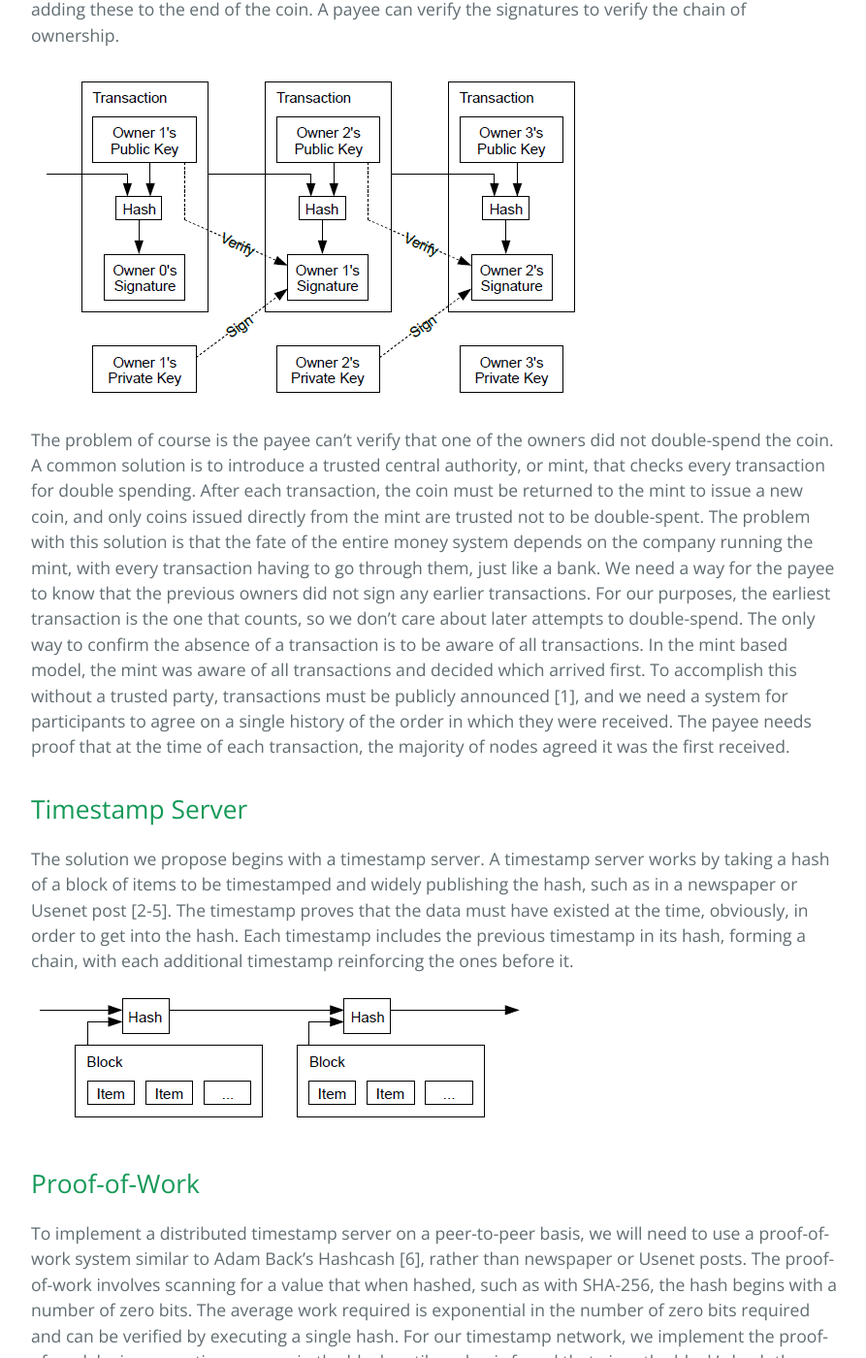
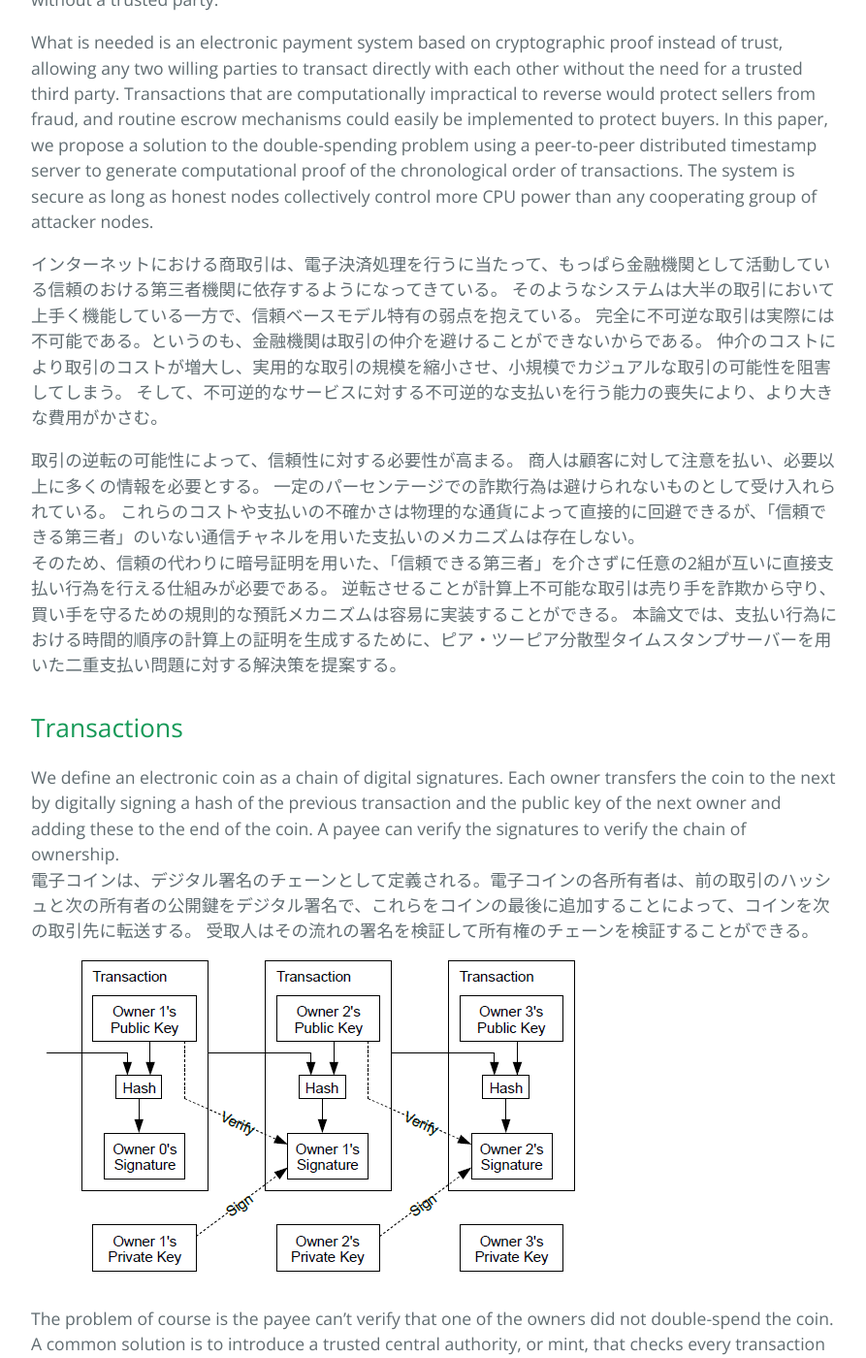
Before and after one commit to chengzhongkai/chengzhongkai.github.io, a Jekyll site: the page built from bitcoin/paper.md, in a window 1280 px wide and 1400 px high, scrolled down 1399 px. Shown: the whole window at 97% size, without its empty margins (192-1085 px from the left). Built offline with Jekyll 4.4.1, drawn with Linux system fonts in a browser that asks for light colours; nearby versions of some CDN libraries; our own code applies the rules of GitHub Pages for plain Markdown files; a script that is not in the unit is left out; some of the changed text lies outside the part shown.

Commit message:
Update paper.md

```diff
--- a/bitcoin/paper.md
+++ b/bitcoin/paper.md
@@ -1,27 +1,39 @@
 ---
 title: "Bitcoin: A Peer-to-Peer Electronic Cash System"
 ---
+English [PDF](https://bitcoin.org/bitcoin.pdf) [HTML](https://github.com/bitsblocks/bitcoin-whitepaper/blob/master/index.md)
+Japanese [PDF](http://www.kk-kernel.co.jp/qgis/HALTAK/FEBupload/nakamotosatoshi-paper.pdf) [HTML](https://github.com/nuco-Inc-public/bitcoin-paper-japanese-translation)
+Chinese [PDF](http://satoshinakamoto.me/zh-tw/bitcoin.pdf) [HTML](http://www.8btc.com/wiki/bitcoin-a-peer-to-peer-electronic-cash-system)
 
+**Abstract. 要旨**
+A purely peer-to-peer version of electronic cash would allow online payments to be sent directly from one party to another without going through a financial institution. Digital signatures provide part of the solution, but the main benefits are lost if a trusted third party is still required to prevent double-spending. We propose a solution to the double-spending problem using a peer-to-peer network. The network timestamps transactions by hashing them into an ongoing chain of hash-based proof-of-work, forming a record that cannot be changed without redoing the proof-of-work. The longest chain not only serves as proof of the sequence of events witnessed, but proof that it came from the largest pool of CPU power. As long as a majority of CPU power is controlled by nodes that are not cooperating to attack the network, they'll generate the longest chain and outpace attackers. The network itself requires minimal structure. Messages are broadcast on a best effort basis, and nodes can leave and rejoin the network at will, accepting the longest proof-of-work chain as proof of what happened while they were gone.
+純粋なP2P型の電子通貨は、金融機関を介さない直接的なオンライン決済を可能とする。デジタル署名は一つの解決策ではあるが、信頼できる第三者が二重使用を防止する必要がある場合、その主要な利点は失われる。我々はP2Pネットワークを利用した二重使用の防止を提案する。ネットワークはトランザクションを、ハッシュベースのproof of workチェーンにハッシュすることで、再度proof of workを実施することなく、変更できない形に記録する。最も長いチェーンは署名済みの一連のイベントの証明であるだけなく、最大のCPUパワーによって作られたことを証明する。半数以上がネットワーク攻撃に加担していないノードにコントロールされている限り、CPUパワーは最長チェーンを生成し、ネットワーク攻撃者に優る。ネットワークそれ自体は最小の構造を必要とする。メッセージはベストエフォートを基に配布され、ノードは自由にネットワークに自由に参加することができ、離れている間に起きたことは最小のProof of work chainが証明として受け入れられます。
 
-**Abstract.** A purely peer-to-peer version of electronic cash would allow online payments to be sent directly from one party to another without going through a financial institution. Digital signatures provide part of the solution, but the main benefits are lost if a trusted third party is still required to prevent double-spending. We propose a solution to the double-spending problem using a peer-to-peer network. The network timestamps transactions by hashing them into an ongoing chain of hash-based proof-of-work, forming a record that cannot be changed without redoing the proof-of-work. The longest chain not only serves as proof of the sequence of events witnessed, but proof that it came from the largest pool of CPU power. As long as a majority of CPU power is controlled by nodes that are not cooperating to attack the network, they'll generate the longest chain and outpace attackers. The network itself requires minimal structure. Messages are broadcast on a best effort basis, and nodes can leave and rejoin the network at will, accepting the longest proof-of-work chain as proof of what happened while they were gone.
-
-
-## Introduction
+## Introduction 導入
 
 Commerce on the Internet has come to rely almost exclusively on financial institutions serving as trusted third parties to process electronic payments. While the system works well enough for most transactions, it still suffers from the inherent weaknesses of the trust based model. Completely non-reversible transactions are not really possible, since financial institutions cannot avoid mediating disputes. The cost of mediation increases transaction costs, limiting the minimum practical transaction size and cutting off the possibility for small casual transactions, and there is a broader cost in the loss of ability to make non-reversible payments for nonreversible services. With the possibility of reversal, the need for trust spreads. Merchants must be wary of their customers, hassling them for more information than they would otherwise need. A certain percentage of fraud is accepted as unavoidable. These costs and payment uncertainties can be avoided in person by using physical currency, but no mechanism exists to make payments over a communications channel without a trusted party.
 
 What is needed is an electronic payment system based on cryptographic proof instead of trust, allowing any two willing parties to transact directly with each other without the need for a trusted third party. Transactions that are computationally impractical to reverse would protect sellers from fraud, and routine escrow mechanisms could easily be implemented to protect buyers. In this paper, we propose a solution to the double-spending problem using a peer-to-peer distributed timestamp server to generate computational proof of the chronological order of transactions. The system is secure as long as honest nodes collectively control more CPU power than any cooperating group of attacker nodes.
 
+インターネットにおける商取引は、電子決済処理を行うに当たって、もっぱら金融機関として活動している信頼のおける第三者機関に依存するようになってきている。
+そのようなシステムは大半の取引において上手く機能している一方で、信頼ベースモデル特有の弱点を抱えている。
+完全に不可逆な取引は実際には不可能である。というのも、金融機関は取引の仲介を避けることができないからである。
+仲介のコストにより取引のコストが増大し、実用的な取引の規模を縮小させ、小規模でカジュアルな取引の可能性を阻害してしまう。
+そして、不可逆的なサービスに対する不可逆的な支払いを行う能力の喪失により、より大きな費用がかさむ。
+
+取引の逆転の可能性によって、信頼性に対する必要性が高まる。 商人は顧客に対して注意を払い、必要以上に多くの情報を必要とする。 一定のパーセンテージでの詐欺行為は避けられないものとして受け入れられている。 これらのコストや支払いの不確かさは物理的な通貨によって直接的に回避できるが、「信頼できる第三者」のいない通信チャネルを用いた支払いのメカニズムは存在しない。
+そのため、信頼の代わりに暗号証明を用いた、「信頼できる第三者」を介さずに任意の2組が互いに直接支払い行為を行える仕組みが必要である。 逆転させることが計算上不可能な取引は売り手を詐欺から守り、買い手を守るための規則的な預託メカニズムは容易に実装することができる。
+本論文では、支払い行為における時間的順序の計算上の証明を生成するために、ピア・ツーピア分散型タイムスタンプサーバーを用いた二重支払い問題に対する解決策を提案する。
 
 
 ## Transactions
 
 We define an electronic coin as a chain of digital signatures. Each owner transfers the coin to the next by digitally signing a hash of the previous transaction and the public key of the next owner and adding these to the end of the coin. A payee can verify the signatures to verify the chain of ownership.
-
+電子コインは、デジタル署名のチェーンとして定義される。電子コインの各所有者は、前の取引のハッシュと次の所有者の公開鍵をデジタル署名で、これらをコインの最後に追加することによって、コインを次の取引先に転送する。 受取人はその流れの署名を検証して所有権のチェーンを検証することができる。
 ![transactions](i/bitcoin-transactions.png)
 
 The problem of course is the payee can't verify that one of the owners did not double-spend the coin. A common solution is to introduce a trusted central authority, or mint, that checks every transaction for double spending. After each transaction, the coin must be returned to the mint to issue a new coin, and only coins issued directly from the mint are trusted not to be double-spent. The problem with this solution is that the fate of the entire money system depends on the company running the mint, with every transaction having to go through them, just like a bank. We need a way for the payee to know that the previous owners did not sign any earlier transactions. For our purposes, the earliest transaction is the one that counts, so we don't care about later attempts to double-spend. The only way to confirm the absence of a transaction is to be aware of all transactions. In the mint based model, the mint was aware of all transactions and decided which arrived first. To accomplish this without a trusted party, transactions must be publicly announced [1], and we need a system for participants to agree on a single history of the order in which they were received. The payee needs proof that at the time of each transaction, the majority of nodes agreed it was the first received.
-
+もちろん、問題は、受取人が所有者の1人がコインを二重に消費していないことを確認できないことである。一般的な解決方法は、信頼できる中央機関、すなわち造幣局を導入し、重複支出をすべての取引でチェックすることだ。各取引の後、コインは造幣局に戻って新しいコインを発行しなければならず、造幣局から直接発行されたコインのみが二重使用されないことを信用される。この解決策の問題点は、金融システム全体の運命は、銀行と同じように、すべての取引が通過しなければならない造幣局を運営する企業に依存するということである。 必要なのは、コインの受取人に前の所有者が以前の取引に署名(二重署名)していないことを知らせる方法である。この目的からするに、最も早い取引が重要な取引であるため、後の二重支出を使用することについては気にしないこととする。 取引がなかったことを確認する唯一の方法は、全ての取引を認識することだ。造幣局ベースのモデルでは、造幣局は全ての取引を認識しており、最初に到着したものを決定していた。これを信用できる機関なしで達成するには、取引を公表しなければならず、参加者が受領した注文の単一の履歴に同意するシステムが必要である。受取人は各取引の時点で、大部分のノードがそれが最初に受け取られたことに賛同したという証明を必要とする。
 
 ## Timestamp Server
 
```
